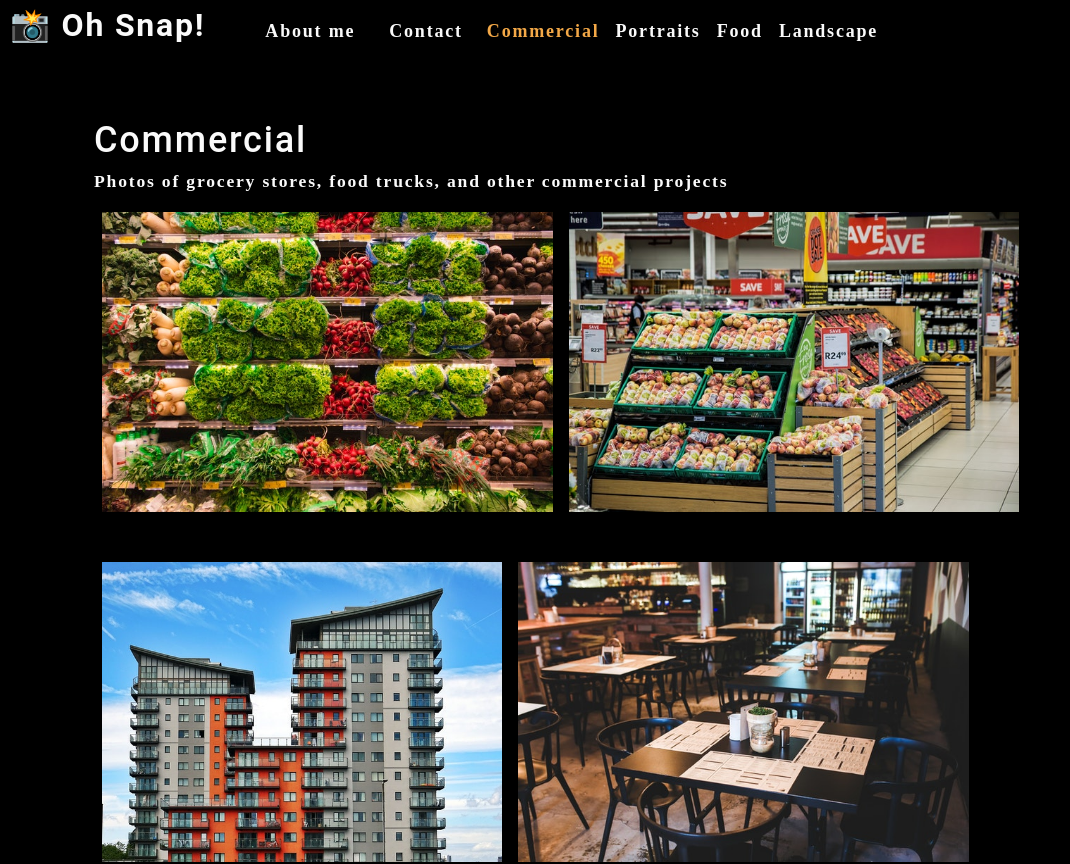
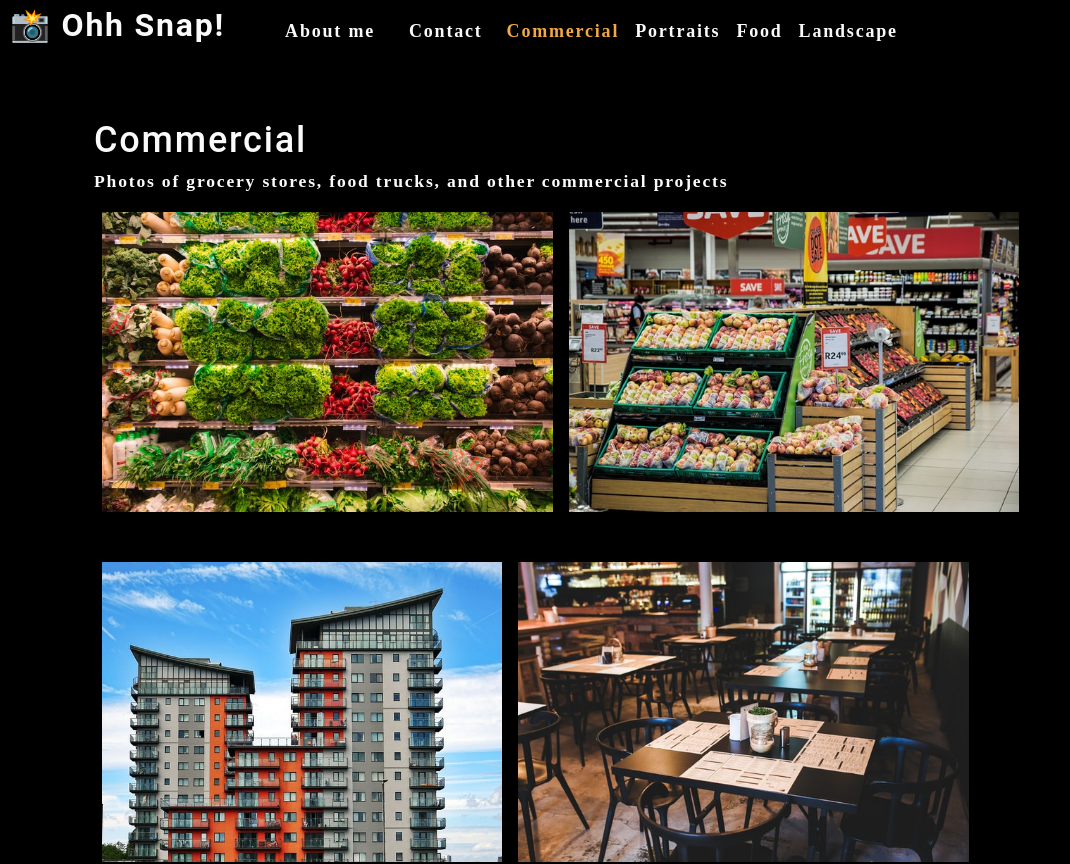
Before and after one commit to ZachFulmer/photo-port, a React (Create React App) app: page / in a window 1280 px wide. Shown: the top 864 px of the page, without its empty margins (0-1070 px from the left). Built offline with nearby package versions, Linux system fonts and the light colour scheme.

Commit message:
fix link again

```diff
--- a/src/components/Nav/index.js
+++ b/src/components/Nav/index.js
@@ -19,8 +19,8 @@ function Nav(props) {
   return (
     <header className="flex-row px-1">
       <h2>
-        <a data-testid="link" href="/photo-port">
-          <span role="img" aria-label="camera"> 📸</span> Oh Snap!
+        <a data-testid="link" href="/photo-port/">
+          <span role="img" aria-label="camera"> 📸</span> Ohh Snap!
         </a>
       </h2>
       <nav>
```
